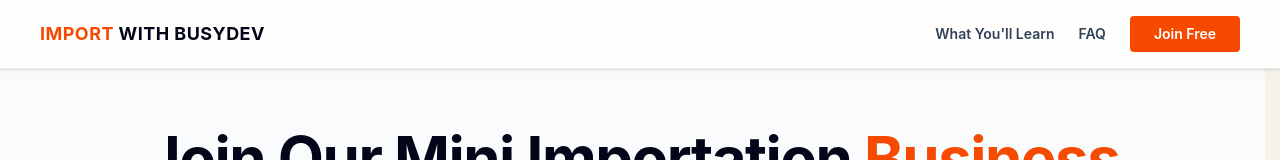
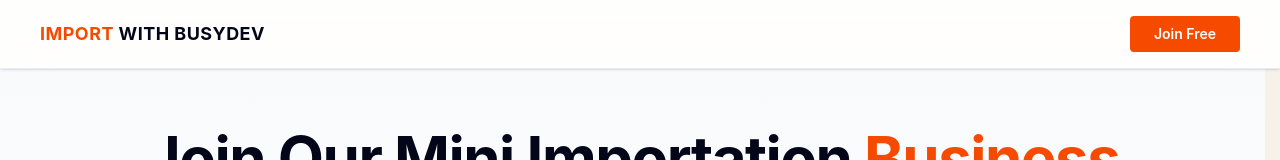
Before and after one commit to MrEben/importwithbusydev, a React (Vite) app: page / in a window 1280 px wide. Shown: the top 160 px of the page. Built offline with nearby package versions, Linux system fonts and the light colour scheme; no server answers.

Commit message:
romed some elments of the nav

```diff
--- a/src/App.jsx
+++ b/src/App.jsx
@@ -221,8 +221,8 @@ export default function App() {
           <span className="text-orange-600">Import</span> with BusyDev
         </div>
         <nav className="flex flex-wrap items-center gap-6 text-sm font-semibold">
-          <a href="#learn" className="text-slate-700 transition hover:text-slate-950">What You'll Learn</a>
-          <a href="#faq" className="text-slate-700 transition hover:text-slate-950">FAQ</a>
+          {/* <a href="#learn" className="text-slate-700 transition hover:text-slate-950">What You'll Learn</a> */}
+          {/* <a href="#faq" className="text-slate-700 transition hover:text-slate-950">FAQ</a> */}
           <button
             onClick={handleJoinClick}
             className="rounded-sm cursor-pointer bg-orange-600 px-6 py-2 text-white font-semibold hover:bg-orange-700 transition "
```
